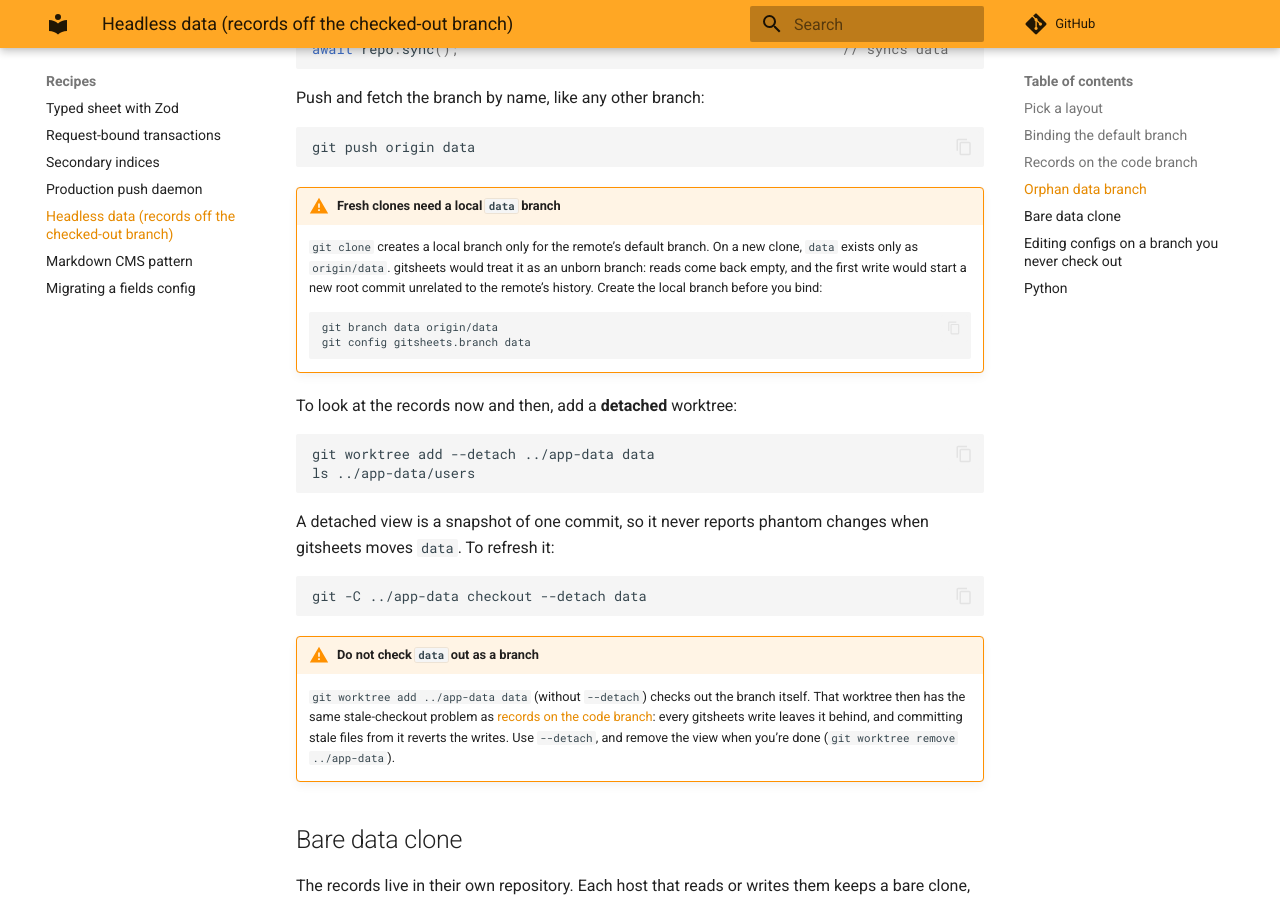
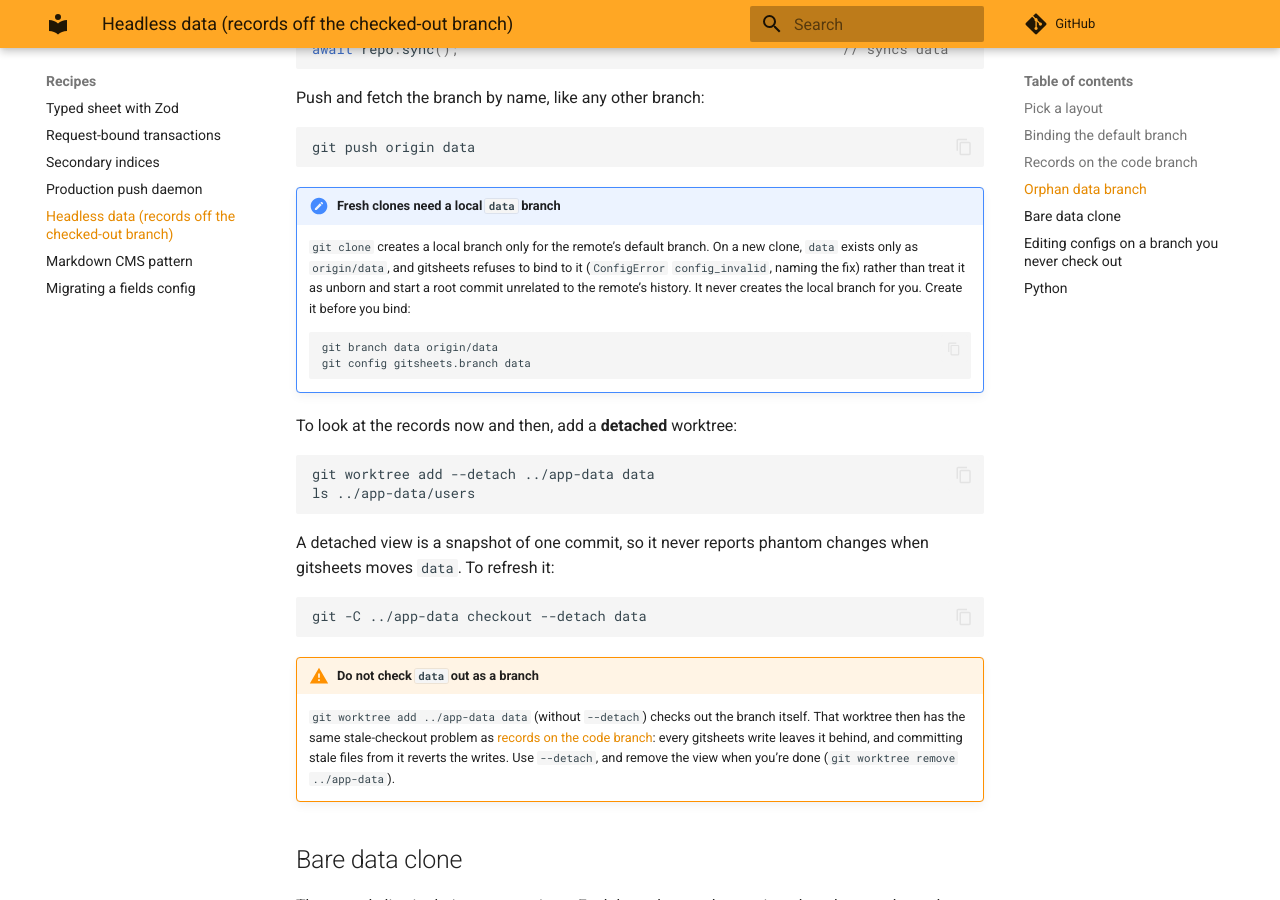
Before and after one commit to JarvusInnovations/gitsheets, an MkDocs documentation site: the page built from docs/recipes/headless-data.md, in a window 1280 px wide and 900 px high, scrolled down 2798 px. Built offline with MkDocs 1.6.1 and Material for MkDocs 9.7.7, drawn with Linux system fonts in a browser that asks for light colours; comment, search, counter and statistics services are not loaded.

Commit message:
docs: remote-only data branch is refused; tag default target
Co-Authored-By: Claude Opus 5.5 <noreply@anthropic.com>

````diff
--- a/docs/recipes/headless-data.md
+++ b/docs/recipes/headless-data.md
@@ -119,12 +119,13 @@ Push and fetch the branch by name, like any other branch:
 git push origin data
 ```
 
-!!! warning "Fresh clones need a local `data` branch"
+!!! note "Fresh clones need a local `data` branch"
     `git clone` creates a local branch only for the remote's default
-    branch. On a new clone, `data` exists only as `origin/data`. gitsheets
-    would treat it as an unborn branch: reads come back empty, and the first
-    write would start a new root commit unrelated to the remote's history.
-    Create the local branch before you bind:
+    branch. On a new clone, `data` exists only as `origin/data`, and
+    gitsheets refuses to bind to it (`ConfigError` `config_invalid`, naming
+    the fix) rather than treat it as unborn and start a root commit
+    unrelated to the remote's history. It never creates the local branch
+    for you. Create it before you bind:
 
     ```bash
     git branch data origin/data
````
Also changed, not shown: docs/api.md (+1 -1 lines).
